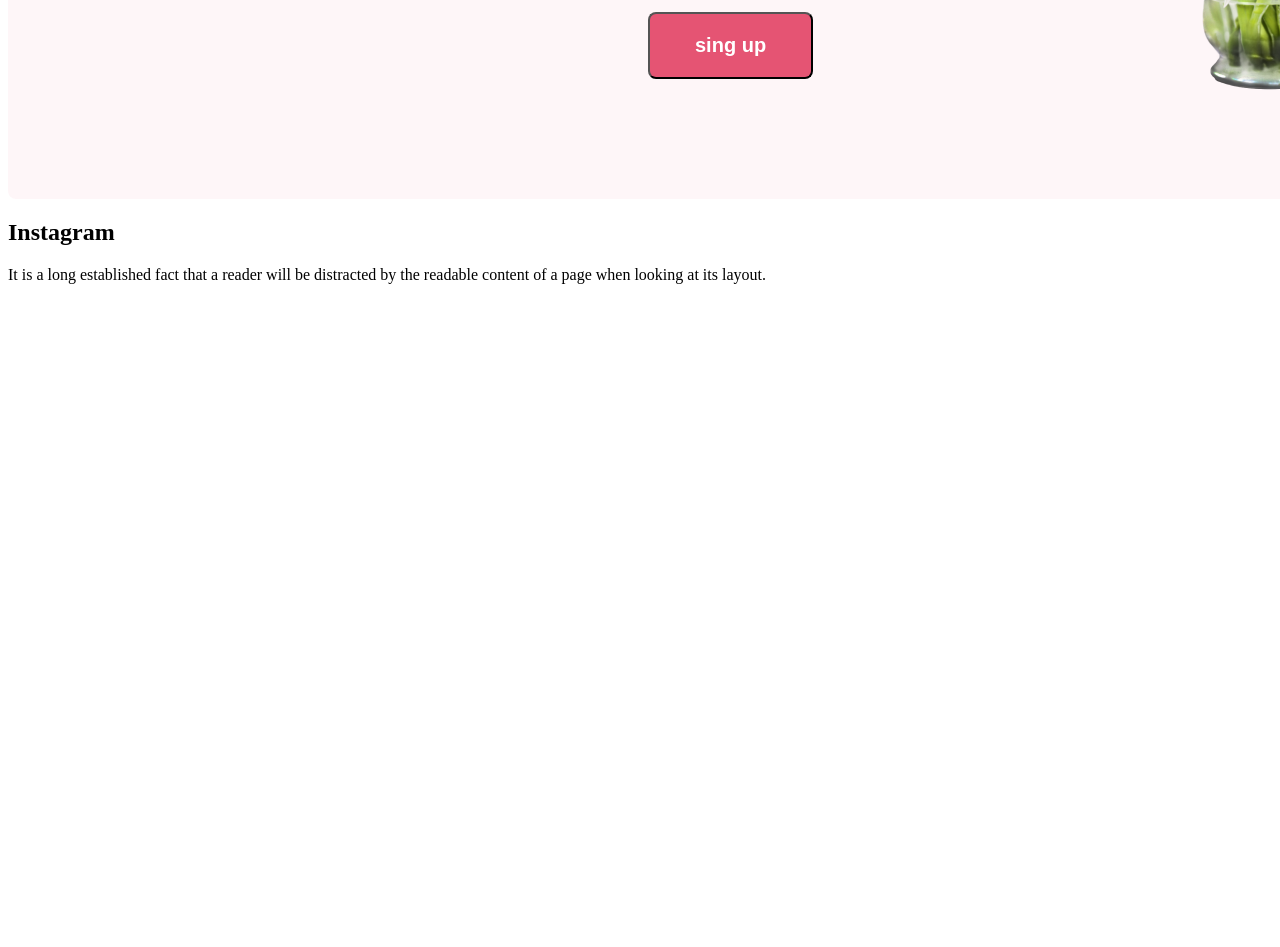
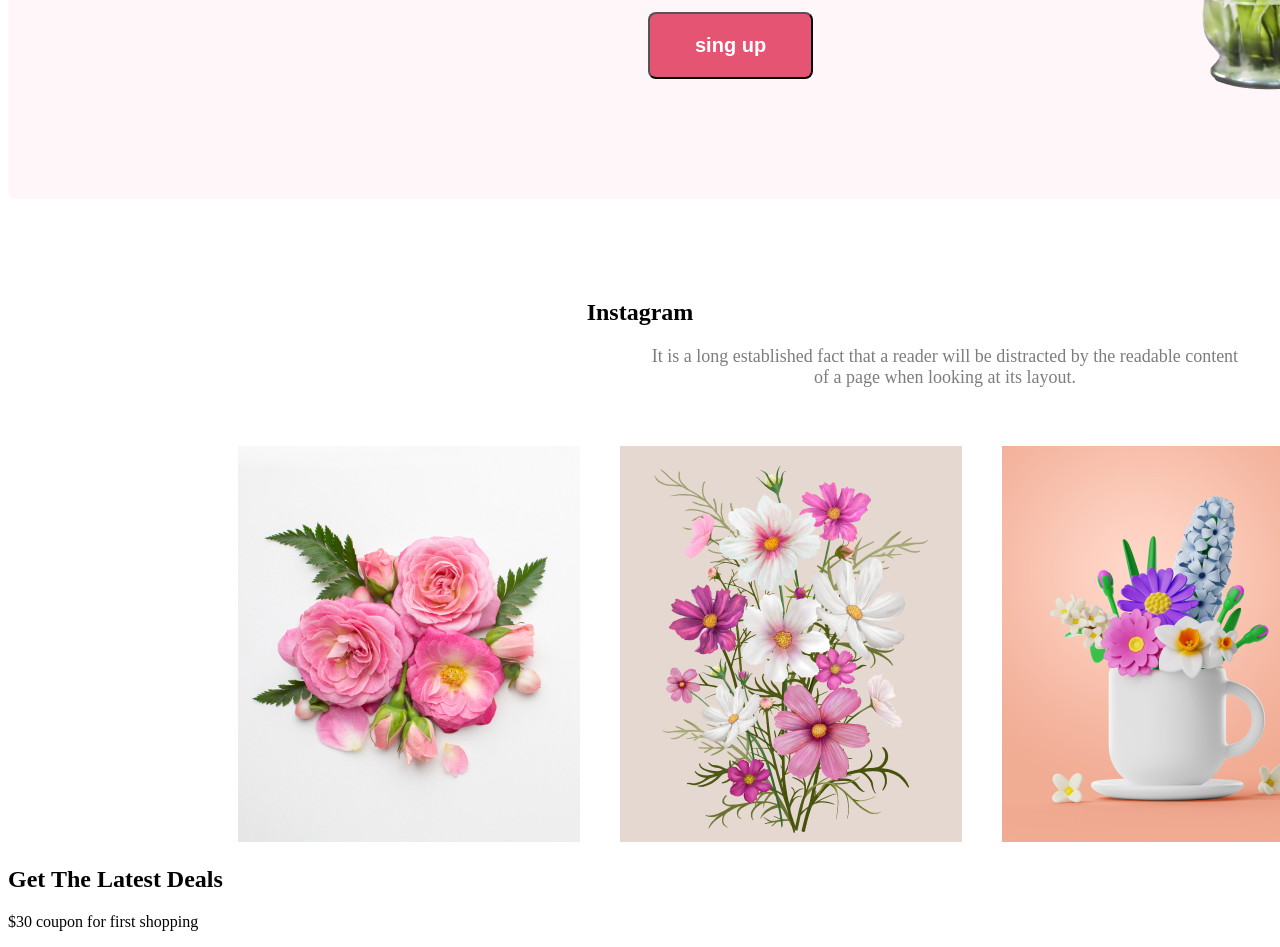
Before and after one commit to abdulawalnur/flowe-shop, a plain HTML site: page index.html in a window 1280 px wide. Shown: the part 2490-3437 px from the top of the page. Before the commit the page ends 2790 px from the top, so only its background shows below. Drawn offline with Linux system fonts and the light colour scheme.

Commit message:
added section4

```diff
--- a/index.html
+++ b/index.html
@@ -61,13 +61,24 @@
         <section class="section4">
              <div class="section4-content">
                   <h2>Instagram</h2>
-                  <p>It is a long established fact that a reader will be distracted by the readable content of a page when looking at its layout.</p>
+                  <p class="section4-describtion">It is a long established fact that a reader will be distracted by the readable content of a page when looking at its layout.</p>
              </div>
 
-             <div>
+             <div class="section4-2nddiv">
+                <div><img src="Flower Asset/Flower 01.png" alt=""></div>
+                <div><img src="Flower Asset/Rectangle 4.png" alt=""></div>
+                <div><img src="Flower Asset/Rectangle 5.png" alt=""></div>
+                <div><img src="Flower Asset/Rectangle 6.png" alt=""></div>
 
              </div>
 
+        </section>
+
+        <section class="section5">
+              <div>
+                <h2>Get The Latest Deals</h2>
+                <p>$30 coupon for first shopping</p>
+              </div>
         </section>
     </main>
 
--- a/styles/flower.css
+++ b/styles/flower.css
@@ -118,3 +118,21 @@ font-size: 18px;
 font-weight: 400;
 width: 595px;
 }
+/* section4 style */
+.section4-content{
+    text-align: center;
+    margin-top: 100px;
+}
+.section4-describtion{
+    color: rgba(39, 39, 39, 0.60);
+font-size: 18px;
+font-weight: 400;
+width: 594px;
+padding-left: 640px;
+}
+.section4-2nddiv{
+   display: flex;
+   gap: 40px;
+   padding-left: 230px;
+   padding-top: 40px;
+}
```
